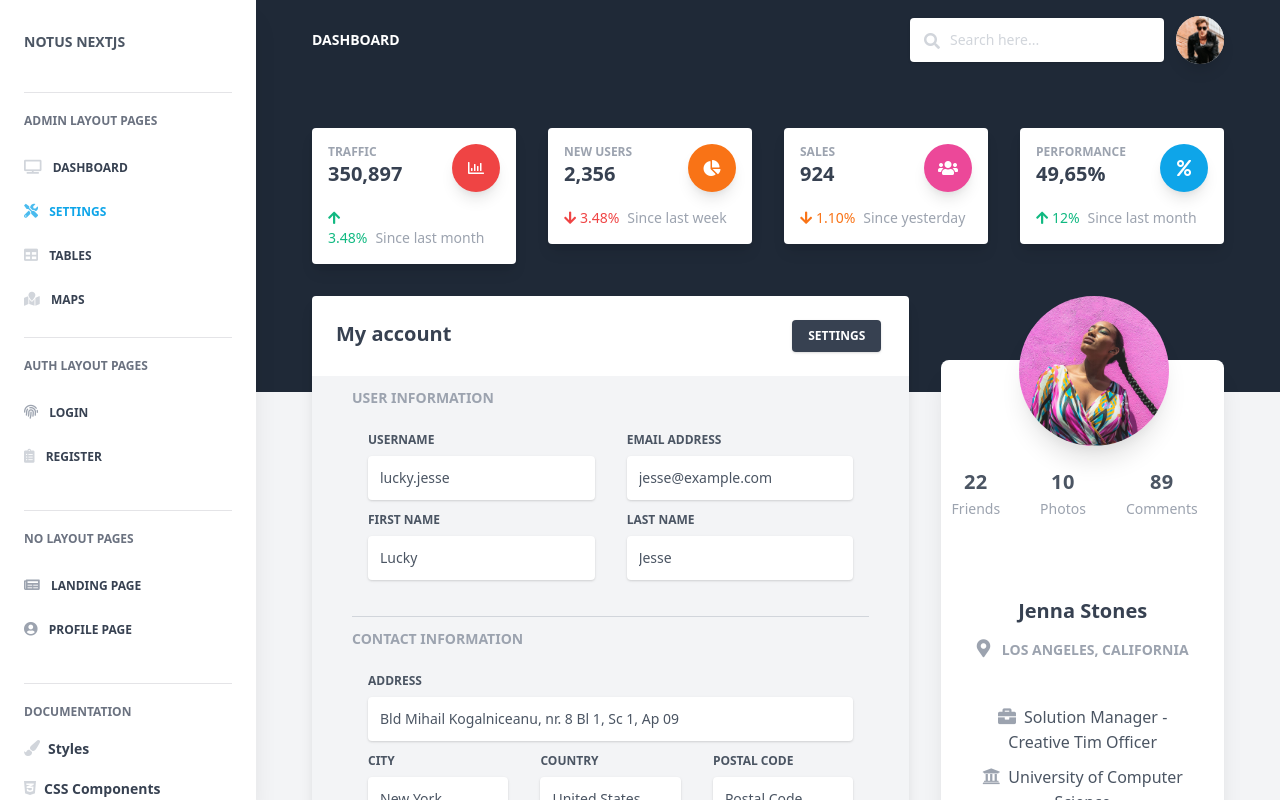
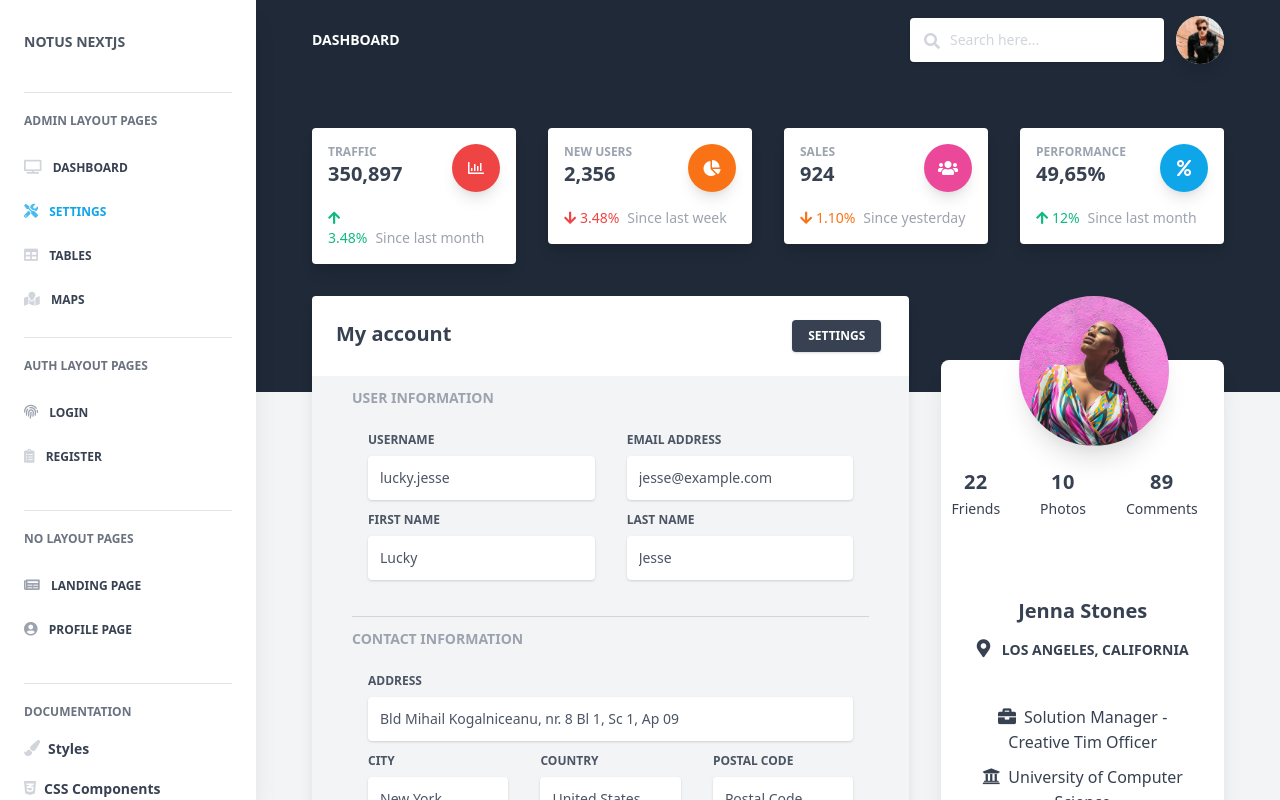
Before and after one commit to git-dru/notus-nextjs, a Next.js app: page /admin/settings in a window 1280 px wide. Shown: the top 800 px of the page. Built offline with nearby package versions, Linux system fonts and the light colour scheme.

Commit message:
refactor: change coolGray with blueGray

```diff
--- a/components/Cards/CardProfile.js
+++ b/components/Cards/CardProfile.js
@@ -20,47 +20,47 @@ export default function CardProfile() {
             <div className="w-full px-4 text-center mt-20">
               <div className="flex justify-center py-4 lg:pt-4 pt-8">
                 <div className="mr-4 p-3 text-center">
-                  <span className="text-xl font-bold block uppercase tracking-wide text-coolGray-600">
+                  <span className="text-xl font-bold block uppercase tracking-wide text-blueGray-600">
                     22
                   </span>
-                  <span className="text-sm text-coolGray-400">Friends</span>
+                  <span className="text-sm text-blueGray-400">Friends</span>
                 </div>
                 <div className="mr-4 p-3 text-center">
-                  <span className="text-xl font-bold block uppercase tracking-wide text-coolGray-600">
+                  <span className="text-xl font-bold block uppercase tracking-wide text-blueGray-600">
                     10
                   </span>
-                  <span className="text-sm text-coolGray-400">Photos</span>
+                  <span className="text-sm text-blueGray-400">Photos</span>
                 </div>
                 <div className="lg:mr-4 p-3 text-center">
-                  <span className="text-xl font-bold block uppercase tracking-wide text-coolGray-600">
+                  <span className="text-xl font-bold block uppercase tracking-wide text-blueGray-600">
                     89
                   </span>
-                  <span className="text-sm text-coolGray-400">Comments</span>
+                  <span className="text-sm text-blueGray-400">Comments</span>
                 </div>
               </div>
             </div>
           </div>
           <div className="text-center mt-12">
-            <h3 className="text-xl font-semibold leading-normal mb-2 text-coolGray-700 mb-2">
+            <h3 className="text-xl font-semibold leading-normal mb-2 text-blueGray-700 mb-2">
               Jenna Stones
             </h3>
-            <div className="text-sm leading-normal mt-0 mb-2 text-coolGray-400 font-bold uppercase">
-              <i className="fas fa-map-marker-alt mr-2 text-lg text-coolGray-400"></i>{" "}
+            <div className="text-sm leading-normal mt-0 mb-2 text-blueGray-400 font-bold uppercase">
+              <i className="fas fa-map-marker-alt mr-2 text-lg text-blueGray-400"></i>{" "}
               Los Angeles, California
             </div>
-            <div className="mb-2 text-coolGray-600 mt-10">
-              <i className="fas fa-briefcase mr-2 text-lg text-coolGray-400"></i>
+            <div className="mb-2 text-blueGray-600 mt-10">
+              <i className="fas fa-briefcase mr-2 text-lg text-blueGray-400"></i>
               Solution Manager - Creative Tim Officer
             </div>
-            <div className="mb-2 text-coolGray-600">
-              <i className="fas fa-university mr-2 text-lg text-coolGray-400"></i>
+            <div className="mb-2 text-blueGray-600">
+              <i className="fas fa-university mr-2 text-lg text-blueGray-400"></i>
               University of Computer Science
             </div>
           </div>
-          <div className="mt-10 py-10 border-t border-coolGray-200 text-center">
+          <div className="mt-10 py-10 border-t border-blueGray-200 text-center">
             <div className="flex flex-wrap justify-center">
               <div className="w-full lg:w-9/12 px-4">
-                <p className="mb-4 text-lg leading-relaxed text-coolGray-700">
+                <p className="mb-4 text-lg leading-relaxed text-blueGray-700">
                   An artist of considerable range, Jenna the name taken by
                   Melbourne-raised, Brooklyn-based Nick Murphy writes, performs
                   and records all of his own music, giving it a warm, intimate
```
